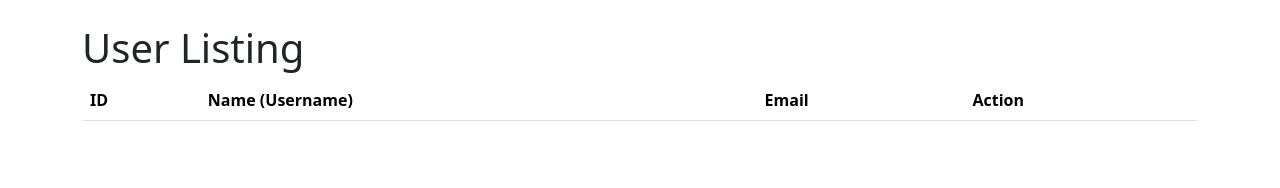
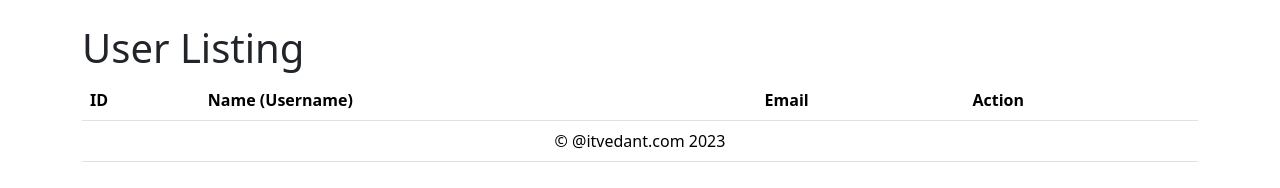
Before and after one commit to shaileshsonare/wd-mini-project, a plain HTML site: page index.html in a window 1280 px wide. Drawn offline with nearby package versions, Linux system fonts and the light colour scheme; no server answers.

Commit message:
Update index.html

```diff
--- a/index.html
+++ b/index.html
@@ -22,6 +22,9 @@
             <tbody id="user-list">
                 <!-- User data will be dynamically loaded here -->
             </tbody>
+            <tfoot>
+                <tr><td colspan="4"><center>&copy; @itvedant.com 2023</center></td></tr>
+            </tfoot>
         </table>
     </div>
 
```
